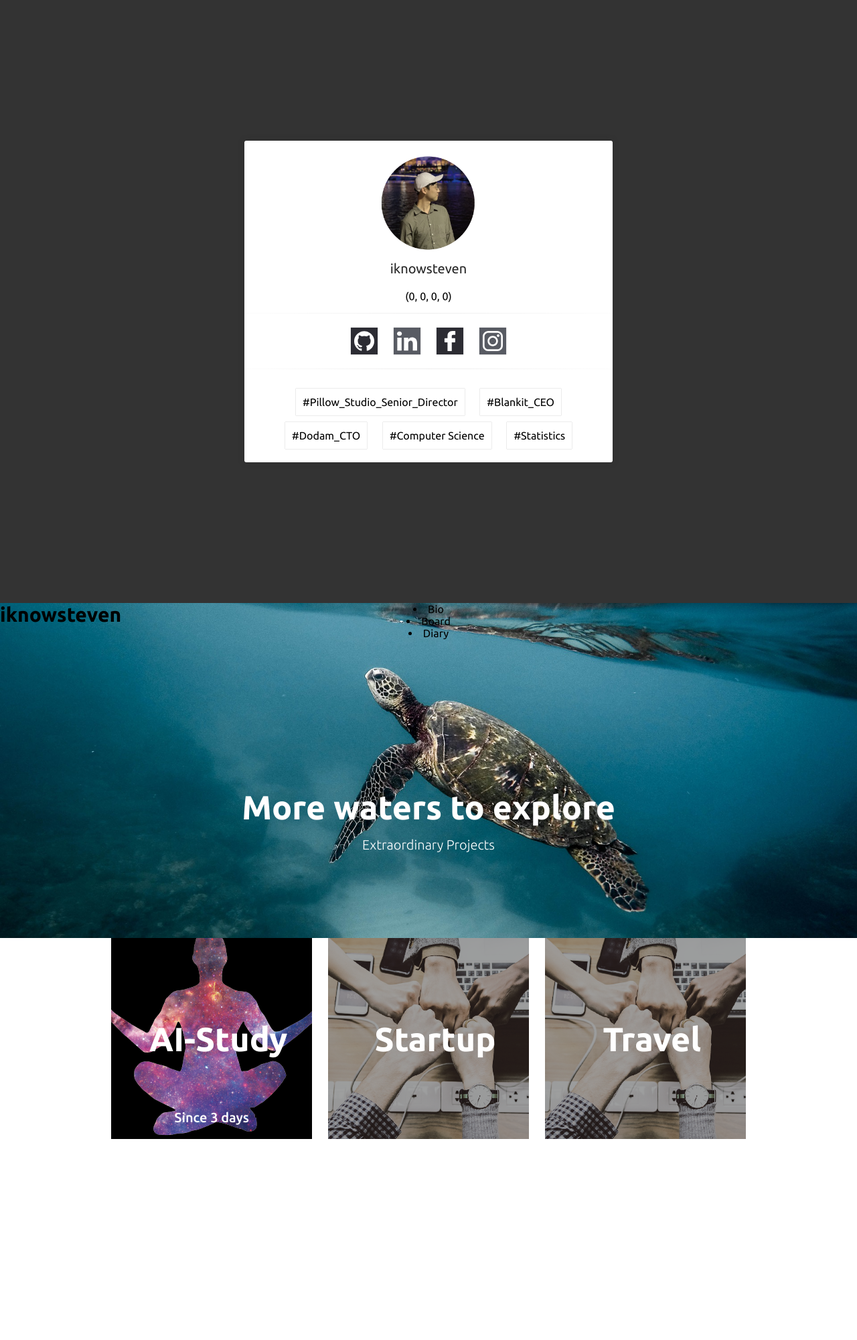
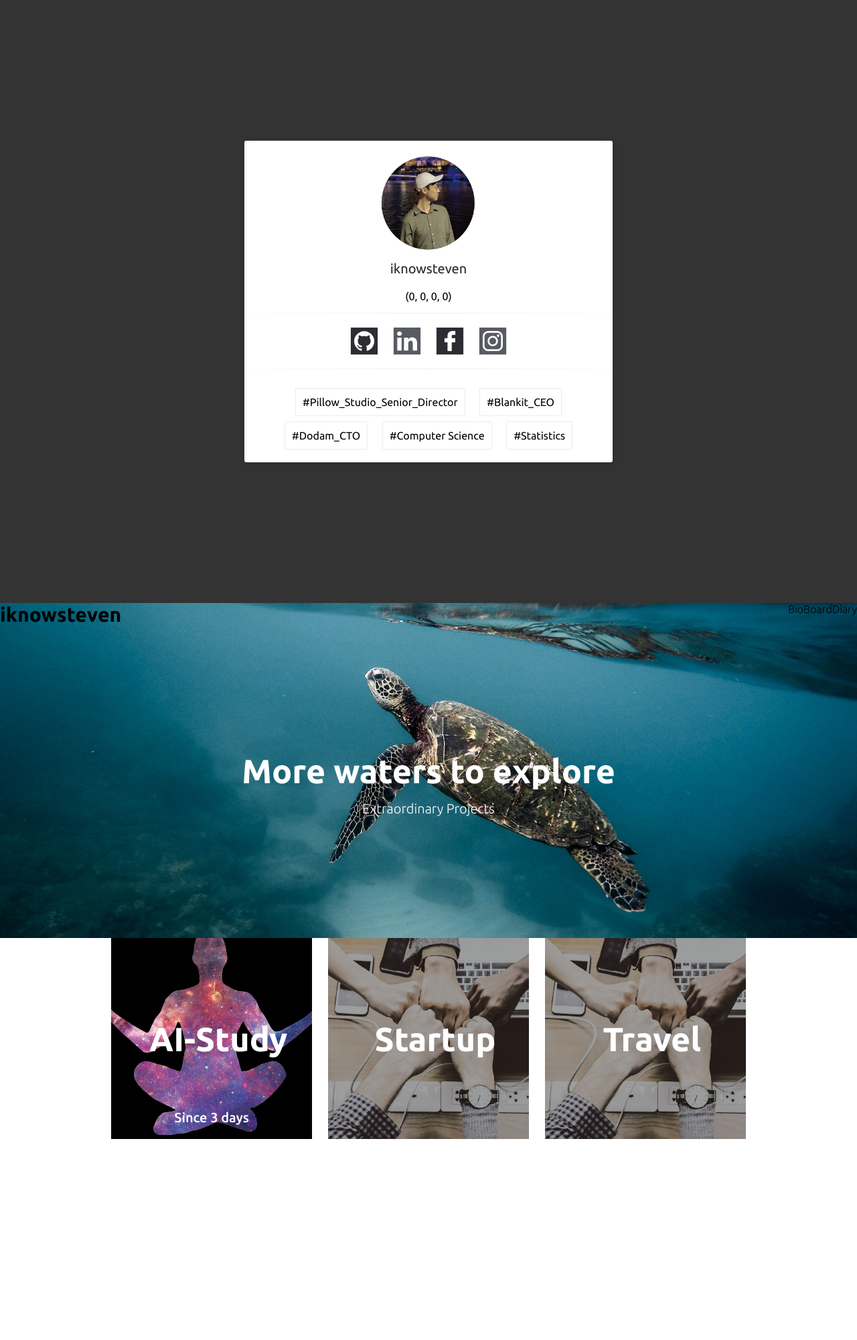
Before and after one commit to iknowSteven/iknowSteven.github.io, a Jekyll site: the page built from index.md, in a window 1280 px wide. Shown: the whole page at 67% size. Built offline with Jekyll 4.4.1, drawn with Linux system fonts in a browser that asks for light colours; our own code applies the rules of GitHub Pages for plain Markdown files.

Commit message:
no message

```diff
--- a/_layouts/home.html
+++ b/_layouts/home.html
@@ -34,7 +34,7 @@
     <article id="all_countdown_chapter">
         <header id="all_countdown_chapter_header">
             <span id="logo">iknowsteven</span>
-            <nav>
+            <nav id="all_countdown_chapter_header_nav">
                 <li>Bio</li>
                 <li>Board</li>
                 <li>Diary</li>
--- a/assets/css/home.css
+++ b/assets/css/home.css
@@ -210,3 +210,15 @@ body {
     font-size: 30px;
     font-weight: 700;
 }
+
+#all_countdown_chapter_header_nav {
+    position: absolute;
+    right: 0px;
+    font-size: 16px;
+    font-weight: 300;
+}
+
+#all_countdown_chapter_header_nav li {
+    list-style-type : none;
+    float: left;
+}
```
